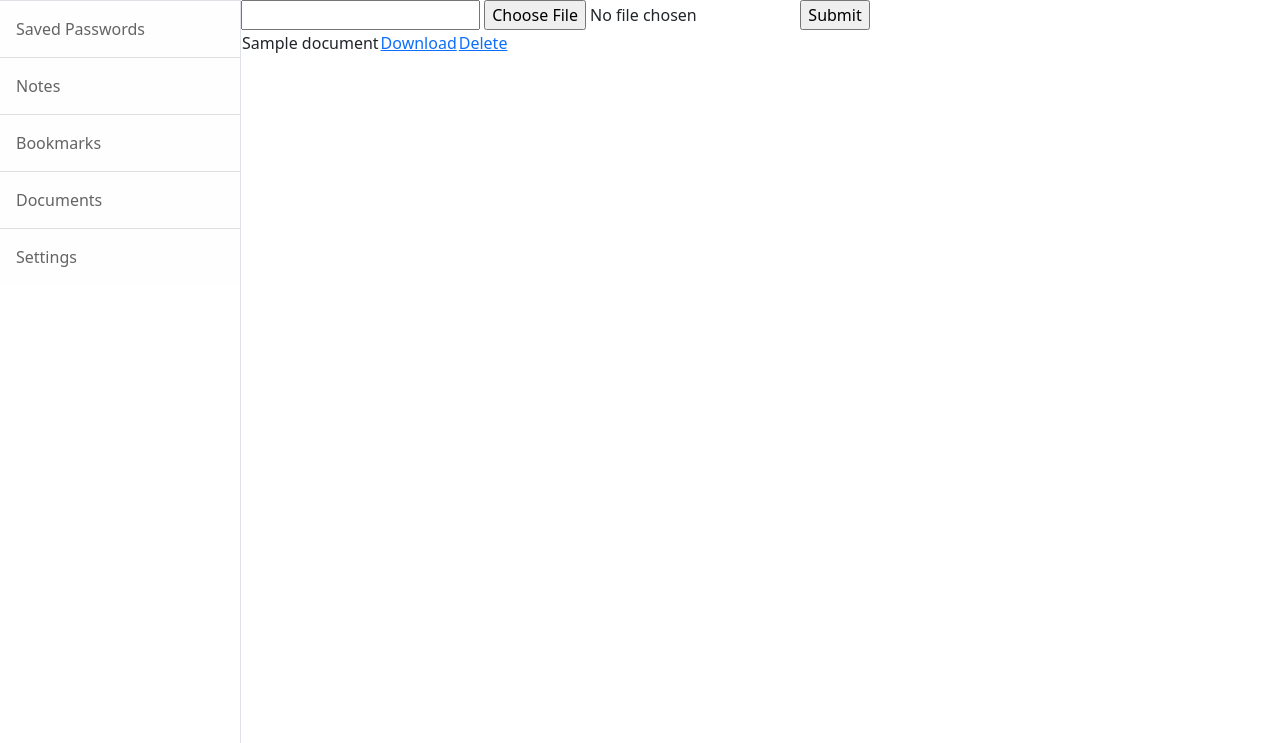
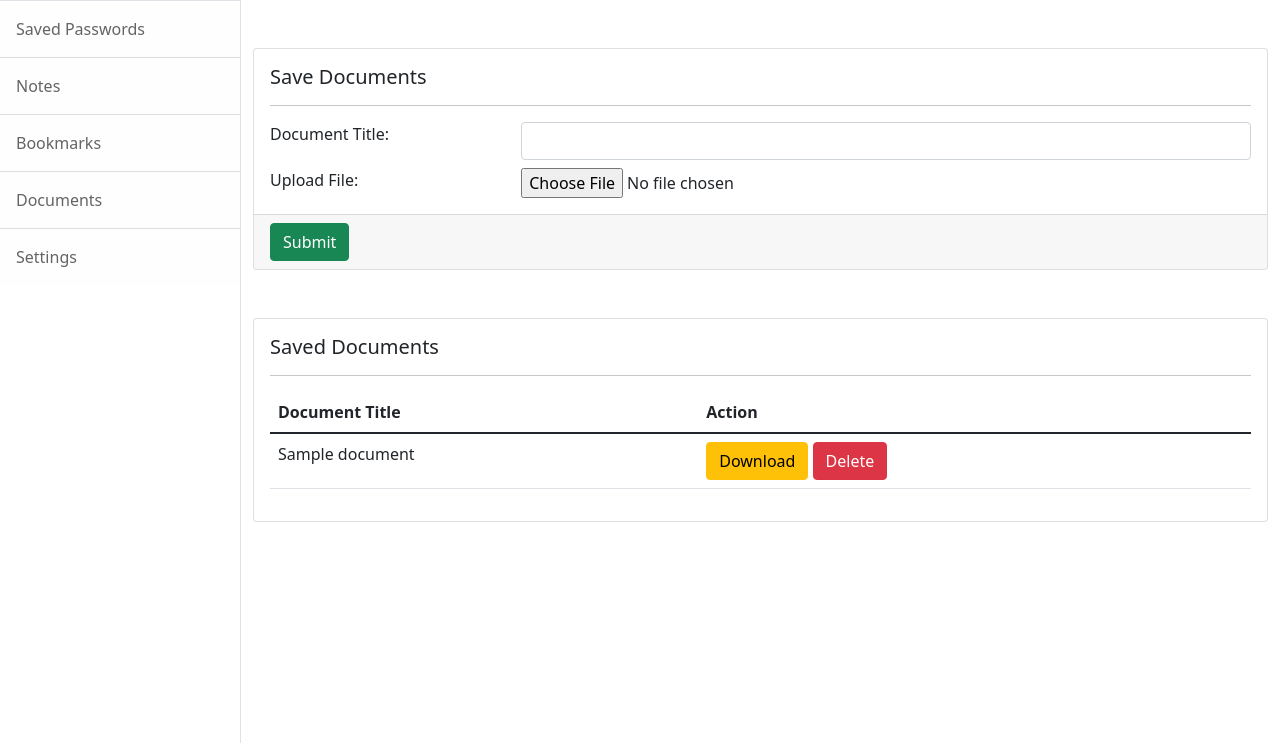
Before and after one commit to webdesigner4ever/Hi-Five, a Flask app: template src/templates/view_documents.html in a window 1280 px wide. Shown: the part 57-800 px from the top of the page. Run offline with Flask 2, Linux system fonts and the light colour scheme; the template is opened without the code that fills it: values that come from a table or form of the project are taken from there, others are empty; tables that the repository leaves empty hold one stand-in row (values such as "Sample post").

Commit message:
Remove files from server after document delete

```diff
--- a/src/controllers/document_controller.py
+++ b/src/controllers/document_controller.py
@@ -22,6 +22,8 @@ class document_controller():
         db.session.commit()
 
     def delete_document(self):
-        Document.query.filter_by(user_id=self.user_id, document_id=self.document_id).delete()
+        doc = Document.query.filter_by(user_id=self.user_id, document_id=self.document_id)
+        document_path = doc.first().document_cont
+        doc.delete()
         db.session.commit()
-        return True
+        return document_path
--- a/src/documents.py
+++ b/src/documents.py
@@ -6,6 +6,7 @@ from auth import authorize
 from functools import wraps
 import uuid
 import os
+import shutil
 
 documents_route = Blueprint("documents_route", __name__)
 
@@ -33,5 +34,6 @@ def add_document():
 @authorize
 def delete_document(document_id):
     dc = document_controller(user_id=session["user"].user_id, document_id=document_id)
-    dc.delete_document()
+    filepath = dc.delete_document()
+    shutil.rmtree(os.path.join(current_app.config['UPLOAD_FOLDER'], filepath.split("/")[0]))
     return redirect("/documents")
--- a/src/templates/view_documents.html
+++ b/src/templates/view_documents.html
@@ -4,24 +4,64 @@
 {{ super() }}
 {% endblock %}
 {% block content %}
+<div class="container">
+    <div class="row mt-5">
         <form method="POST" action="/documents/add" enctype="multipart/form-data">
-    <input type="text" name="document_title"/>
-    <input type="file" name="document"/>
-    <input type="submit" name="submit"/>
+            <div class="card">
+                <div class="card-body">
+                    <h5 class="card-title">Save Documents</h5>
+                    <hr />
+                    <div class="row mt-2">
+                        <div class="col-md-3">
+                            Document Title:
+                        </div>
+                        <div class="col-md-9">
+                            <input type="text" required class="form-control" name="document_title"/>
+                        </div>
+                    </div>
+                    <div class="row mt-2">
+                        <div class="col-md-3">
+                            Upload File:
+                        </div>
+                        <div class="col-md-9">
+                            <input type="file" required name="document"/>
+                        </div>
+                    </div>
+                </div>
+                <div class="card-footer">
+                    <input type="submit" name="submit" class="btn btn-success"/>
+                </div>
+            </div>
+        </form>
+    </div>
 
-</form>
-<table>
+
+<div class="row mt-5">
+    <div class="col-md-12">
+        <div class="card">
+            <div class="card-body">
+                <h5 class="card-title">Saved Documents</h5>
+                <hr/>
+                <table class="table">
+                    <thead class="thead-dark">
+                        <tr>
+                                <th>Document Title</th>
+                                <th>Action</th>
+                        </tr>
+                    </thead>
                     {% for document in documents %}
                         <tr>
                             <td>{{ document["document_title"] }}</td>
-            </td>
                             <td>
-                <a target="_blank" href="/static/uploads/{{ document['document_cont'] }}">Download</a>
-            </td>
-            <td>
-                <a href="/documents/delete/{{ document['document_id'] }}">Delete</a>
+                                <a class="btn btn-warning" target="_blank" href="/static/uploads/{{ document['document_cont'] }}">Download</a>
+                                <a class="btn btn-danger" href="/documents/delete/{{ document['document_id'] }}">Delete</a>
                             </td>
                         </tr>
                     {% endfor %}
                 </table>
+            </div>
+        </div>
+    </div>
+</div>
+</div>
 {% endblock %}
```
Lines whose indentation alone changed are shown as unchanged.
